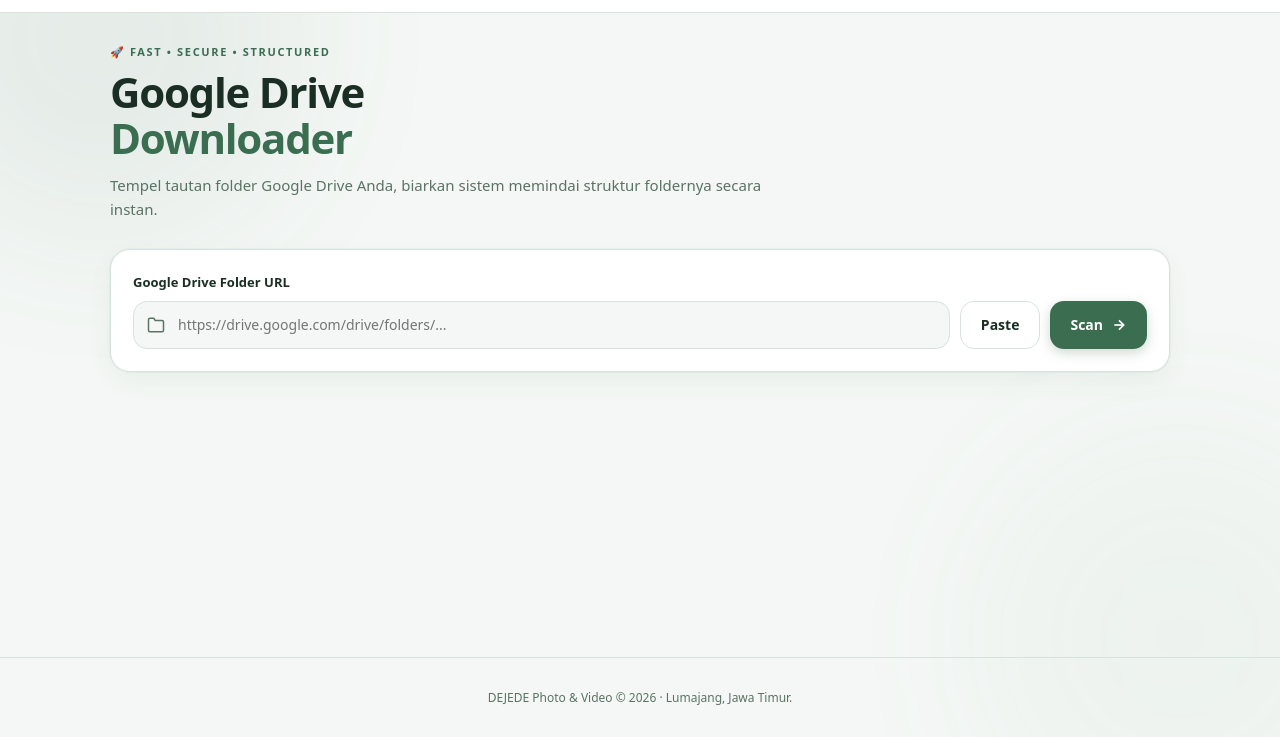
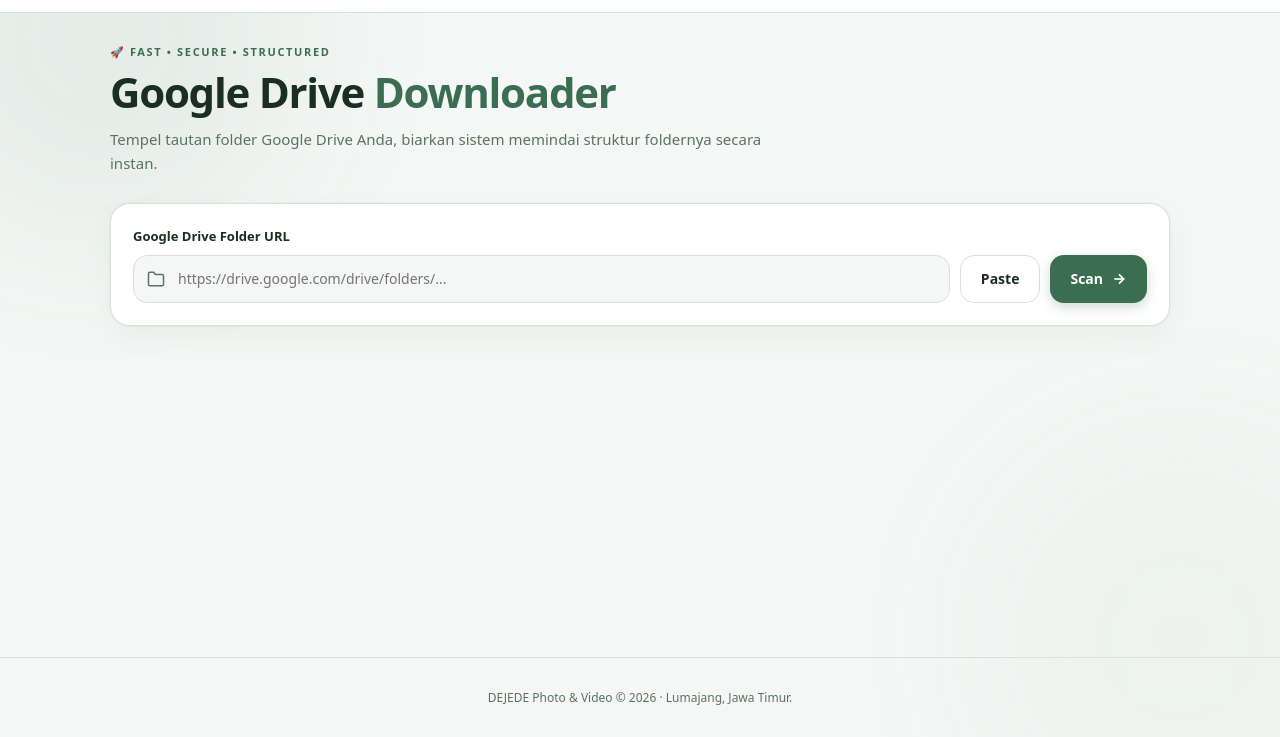
Before and after one commit to dejede/dejedrive, a plain HTML site: page index.html in a window 1280 px wide. Shown: the part 63-800 px from the top of the page. Drawn offline with Linux system fonts and the light colour scheme.

Commit message:
Update index.html

```diff
--- a/index.html
+++ b/index.html
@@ -34,7 +34,7 @@
   <main class="shell">
     <section class="hero">
       <div class="eyebrow">🚀 FAST • SECURE • STRUCTURED</div>
-      <h1>Google Drive<br><span>Downloader</span></h1>
+      <h1>Google Drive <span class="highlight-text">Downloader</span></h1>
       <p>Tempel tautan folder Google Drive Anda, biarkan sistem memindai struktur foldernya secara instan.</p>
     </section>
 
```
